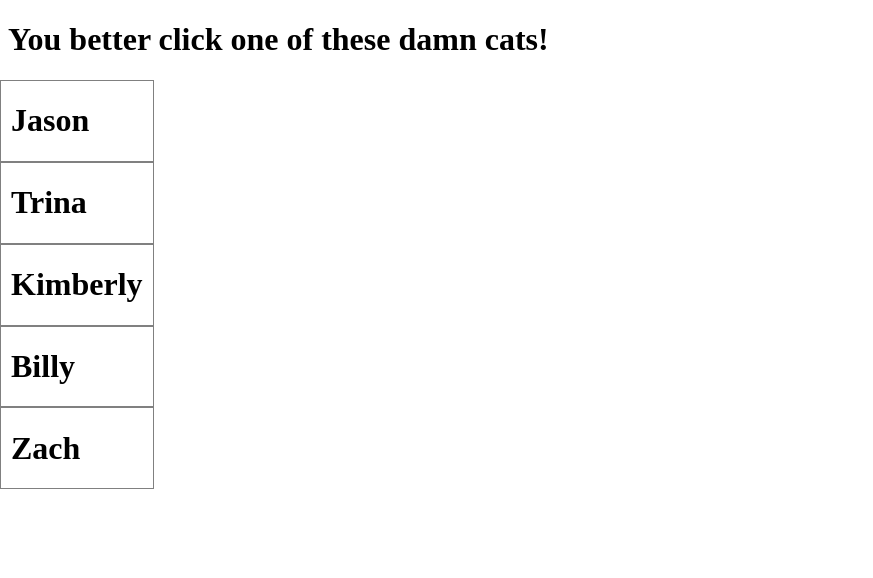
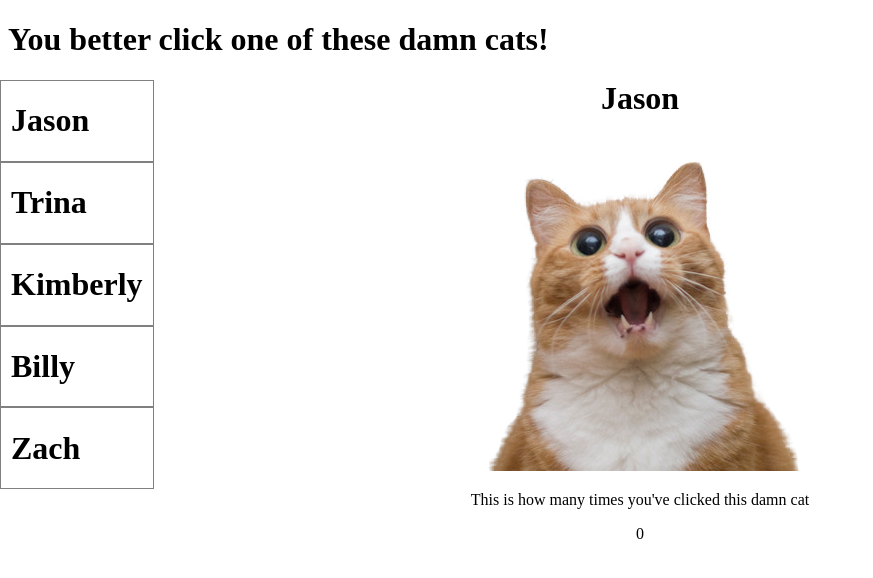
Before and after one commit to taylorgarnerd/Cat-Clicker, a plain HTML site: page index.html in a window 1280 px wide. Shown: the whole page, without its empty margins (0-873 px from the left). Drawn offline with Linux system fonts and the light colour scheme.

Commit message:
Implemented MVC

```diff
--- a/index.html
+++ b/index.html
@@ -13,7 +13,8 @@
 	</div>
 	<div id="cat-container">
 	</div>
-	<script type="text/javascript">
+	<script src="scripts/app.js"></script>
+	<!-- <script type="text/javascript">
 		var cats = [
 			{name: "Jason",count:0,source:"img/mesmercat.png"},
 			{name: "Trina",count:0,source:"img/jumpcat.png"},
@@ -66,5 +67,5 @@
 			});
 
 		});
-	</script>
+	</script>-->
 </body>
--- /dev/null
+++ b/scripts/app.js
@@ -0,0 +1,111 @@
+$(function () {
+
+	var model = {
+		init: function () {
+			this.cats = [
+				{name: "Jason",count:0,source:"img/mesmercat.png"},
+				{name: "Trina",count:0,source:"img/jumpcat.png"},
+				{name: "Kimberly",count:0,source:"img/starecat.png"},
+				{name: "Billy",count:0,source:"img/playcat.png"},
+				{name: "Zach",count:0,source:"img/runcat.png"}
+			];
+
+			this.currentCat = this.cats[0];
+		},
+		getAllCats: function () {
+			return this.cats;
+		},
+		changeCurrentCat: function (catID) {
+			this.currentCat = this.cats[catID];
+		},
+		getCurrentCat: function () {
+			return this.currentCat;
+		},
+		clicked: function () {
+			this.currentCat.count++;
+		}
+	};
+
+	var octopus = {
+		getCats: function () {
+			return model.getAllCats();
+		},
+		clickCat: function () {
+			model.clicked();
+			containerView.render(model.getCurrentCat());
+		},
+		changeCat: function (id) {
+			model.changeCurrentCat(id);
+			containerView.init();
+		},
+		getCurrCat: function () {
+			return model.getCurrentCat();
+		},
+		init: function () {
+			model.init();
+			listView.init();
+			containerView.init();
+		}
+	};
+
+	var listView = {
+		init: function () {
+			this.catList = document.getElementById('cat-list');
+
+			listView.render();
+		},
+		render: function () {
+			var cats = octopus.getCats();
+
+			for (i = 0; i < cats.length; i++) {
+				catBox = document.createElement('div');
+				header = document.createElement('h1');
+
+				catBox.className = "cat-button";
+				catBox.setAttribute('id',i);
+				header.innerHTML = cats[i].name;
+
+				catBox.appendChild(header);
+				this.catList.appendChild(catBox);
+			}
+
+			$('.cat-button').click(function () {
+				var ID = $(this).attr('id');
+				octopus.changeCat(ID);
+			});
+		},
+	};
+
+	var containerView = {
+		init: function () {
+			this.container = document.getElementById('cat-container');
+			var currCat = octopus.getCurrCat();
+
+			containerView.render(currCat);
+		},
+		render: function (cat) {
+			$(this.container).empty();
+
+			header = document.createElement('h1');
+			image = document.createElement('img');
+			countText = document.createElement('p');
+			count = document.createElement('p');
+
+			header.innerHTML = cat.name;
+			image.src = cat.source;
+			countText.innerHTML = "This is how many times you've clicked this damn cat";
+			count.innerHTML = cat.count;
+
+			this.container.appendChild(header);
+			this.container.appendChild(image);
+			this.container.appendChild(countText);
+			this.container.appendChild(count);
+
+			$('#cat-container img').click(function () {
+				octopus.clickCat();
+			});
+		},
+	};
+
+	octopus.init();
+});
```
